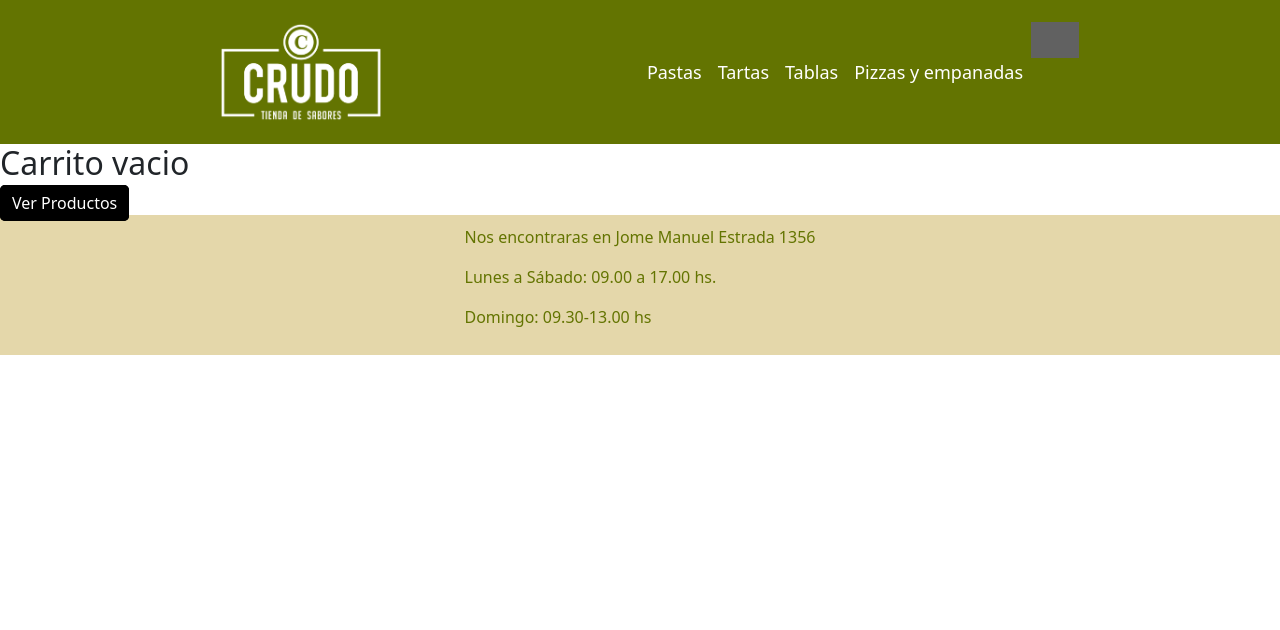
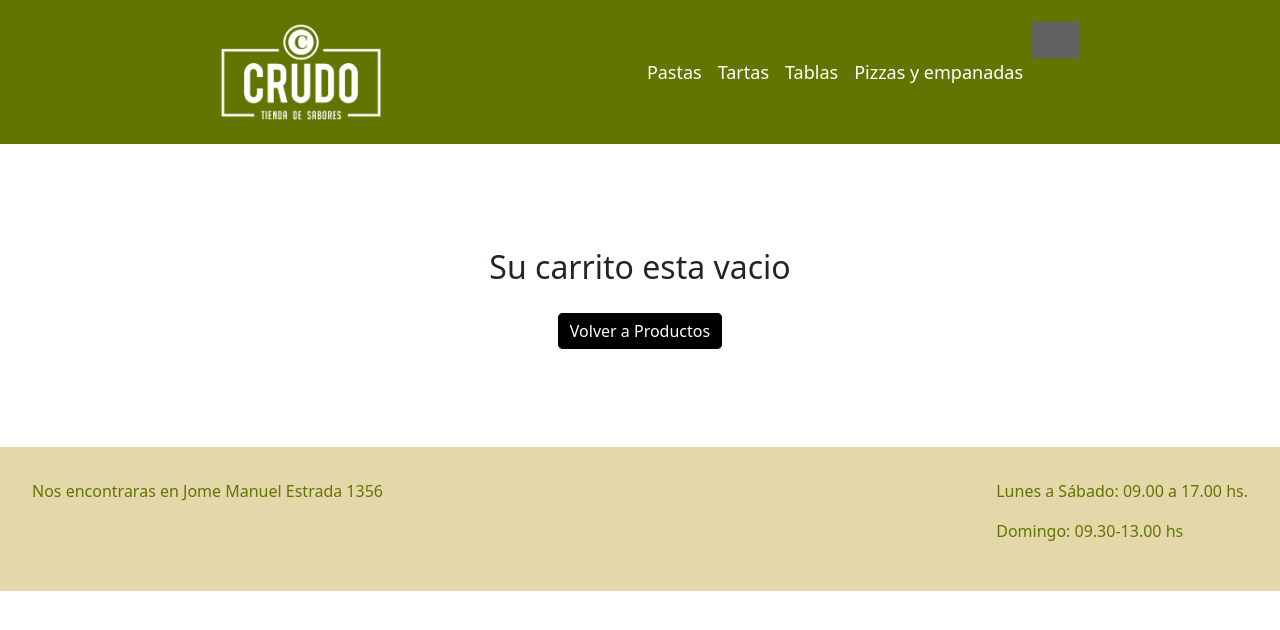
Before and after one commit to FlorenciaOhanian/React-Ohanian, a React (Create React App) app: page /cart in a window 1280 px wide. Shown: the top 630 px of the page. Built offline with nearby package versions, Linux system fonts and the light colour scheme; grey boxes are pictures that could not be loaded; the HTML template or start-up script is replaced by a standard one.

Commit message:
Arregle el footer

```diff
--- a/src/components/Cart/Cart.css
+++ b/src/components/Cart/Cart.css
@@ -3,6 +3,7 @@ margin: 2rem;
 border: solid 0.2rem black;
 background-color: olivedrab;
 padding: 2rem;
+height: 100vh;
 }
 
 .cartItemContainer{
@@ -30,3 +31,11 @@ padding: 2rem;
     background-color: white;
     font-weight: 500;
 }
+.carritoVacioContainer{
+    padding: 6.5rem 0;
+    /* height: 51vh; */
+    text-align: center;
+}
+.carritoVacioContainer h2 {
+    margin-bottom: 2rem;
+}
--- a/src/components/Cart/Cart.jsx
+++ b/src/components/Cart/Cart.jsx
@@ -10,10 +10,10 @@ const Cart = () => {
 
     if (cantidadTotal === 0) {
         return (
-            <>
-                <h2> Carrito vacio</h2>
-                <Link className="btnCart" to='/'> Ver Productos </Link>
-            </>
+            <div className="carritoVacioContainer">
+                <h2> Su carrito esta vacio</h2>
+                <Link className="btnCart" to='/'> Volver a Productos </Link>
+            </div>
         )
     }
     return (
--- a/src/components/Footer/Footer.css
+++ b/src/components/Footer/Footer.css
@@ -1,11 +1,8 @@
 .footer {
     background-color: rgba(228,215,170,255);
     color: #637401 ;
-    padding: 10px;
+    padding: 2rem;
+    width: 100%;
     display: flex;
-    justify-content: space-around;
+    justify-content: space-between;
 }
-
-.horariosFooter{
-    flex-direction: row;
-}
--- a/src/components/Footer/Footer.jsx
+++ b/src/components/Footer/Footer.jsx
@@ -5,10 +5,10 @@ const Footer = () => {
     return (
         <div>
             <footer className="footer">
-            <div className="horarios-footer">
                     <div>
                         <p>Nos encontraras en Jome Manuel Estrada 1356</p>
                     </div>
+                    <div>
                         <p>Lunes a Sábado: 09.00 a 17.00 hs.</p>
                         <p>Domingo: 09.30-13.00 hs</p>
                     </div>
```
Lines whose indentation alone changed are shown as unchanged.
